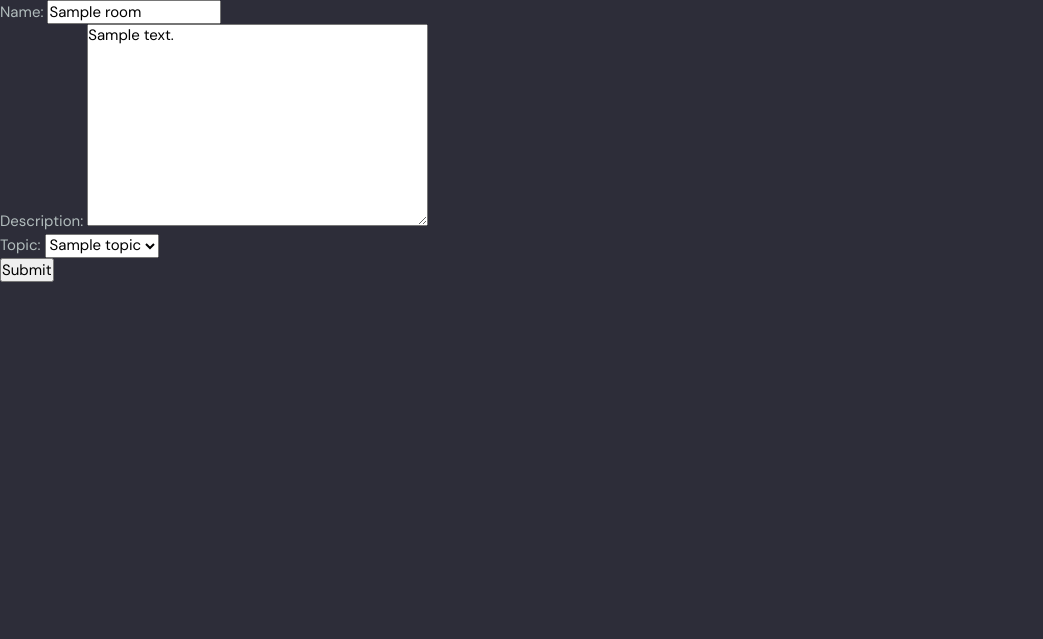
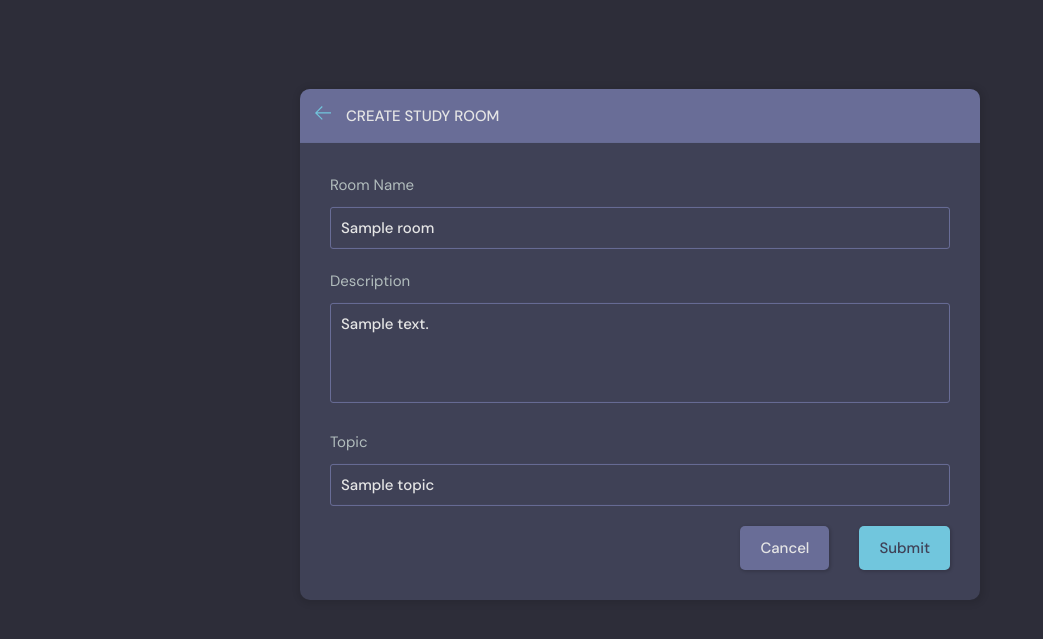
Before and after one commit to Deepanshu0810/django-tutorial-project, a Django app: page /update-room/1/ in a window 1280 px wide. Shown: the part 76-715 px from the top of the page, without its empty margins (0-1043 px from the left). Run offline with Django 4.2, Linux system fonts and the light colour scheme; a user stored in the database is signed in; tables that the repository leaves empty hold one stand-in row (values such as "Sample post").

Commit message:
ADD: styles-create/update-room

```diff
--- a/studybud/base/views.py
+++ b/studybud/base/views.py
@@ -70,33 +70,40 @@ def deleteMessage(request,pk):
 @login_required(login_url='login')
 def createRoom(request):
     form = RoomForm()
+    topics = Topic.objects.all()
     if request.method == 'POST':
-        form = RoomForm(request.POST)
-        if form.is_valid():
-            room = form.save(commit=False) # we don't want to save the room yet
-            room.host = request.user # the host is the current user
-            room.save()
-            return redirect('home')
+        topic_name = request.POST.get('topic')
+        topic, created = Topic.objects.get_or_create(name=topic_name)
+        Room.objects.create(
+            host = request.user,
+            topic = topic,
+            name = request.POST.get('name'),
+            description = request.POST.get('description')
+        )
 
-    context = {'form':form}
+    context = {'form':form,'topics':topics}
     return render(request,'room_form.html',context)
 
 @login_required(login_url='login')
 def updateRoom(request,pk):
     room = Room.objects.get(id=pk)
     form =RoomForm(instance=room)
+    topics = Topic.objects.all()
 
     if request.user != room.host:
         return HttpResponse('Permission Denied')
 
     if request.method == 'POST':
+        topic_name = request.POST.get('topic')
+        topic, created = Topic.objects.get_or_create(name=topic_name)
         # for update, we need to pass the instance of the room
-        form = RoomForm(request.POST,instance=room)
-        if form.is_valid():
-            form.save()
-            return redirect('home')
+        room.name = request.POST.get('name')
+        room.description = request.POST.get('description')
+        room.topic = topic
+        room.save()
+        return redirect('home')
 
-    context ={'form':form}
+    context ={'form':form,'topics':topics,'room':room}
     return render(request,'room_form.html',context)
 
 @login_required(login_url='login')
--- a/studybud/templates/room_form.html
+++ b/studybud/templates/room_form.html
@@ -1,10 +1,55 @@
 {% extends 'main.html' %}
+{% load static %}
+{% block content %}
+  <main class="create-room layout">
+    <div class="container">
+      <div class="layout__box">
+        <div class="layout__boxHeader">
+          <div class="layout__boxTitle">
+            <a href="{% url 'home' %}">
+              <svg version="1.1" xmlns="http://www.w3.org/2000/svg" width="32" height="32" viewBox="0 0 32 32">
+                <title>arrow-left</title>
+                <path
+                  d="M13.723 2.286l-13.723 13.714 13.719 13.714 1.616-1.611-10.96-10.96h27.625v-2.286h-27.625l10.965-10.965-1.616-1.607z">
+                </path>
+              </svg>
+            </a>
+            <h3>Create Study Room</h3>
+          </div>
+        </div>
+        <div class="layout__body">
+          <form class="form" action="" method="post">
+            {% csrf_token %}
 
-{% block content %}
-<form action="" method="post">
-    {% csrf_token %}
-    {{ form.as_p }}
-    <input type="submit" value="Submit"/>
-</form>
+            <div class="form__group">
+              <label for="room_name">Room Name</label>
+              {{form.name}}
+            </div>
 
+            <div class="form__group">
+              <label for="room_description">Description</label>
+              {{form.description}}
+            </div>
+
+            <div class="form__group">
+              <label for="room_topic">Topic</label>
+              <input required type="text" name="topic" value="{{room.topic.name}}" list="topic_list"/>
+              <datalist id="topic_list">
+                <select id="room_topic">
+                  {% for topic in topics %}
+                    <option value="{{topic.name}}">{{topic.name}}</option>
+                  {% endfor %}
+              </select>
+              </datalist>
+            </div>
+
+            <div class="form__action">
+              <a class="btn btn--dark" href="{% url 'home' %}">Cancel</a>
+              <button class="btn btn--main" type="submit">Submit</button>
+            </div>
+          </form>
+        </div>
+      </div>
+    </div>
+  </main>
 {% endblock %}
```
Also changed, not shown: studybud/templates/room_form_old.html (added, +10 -0 lines).
